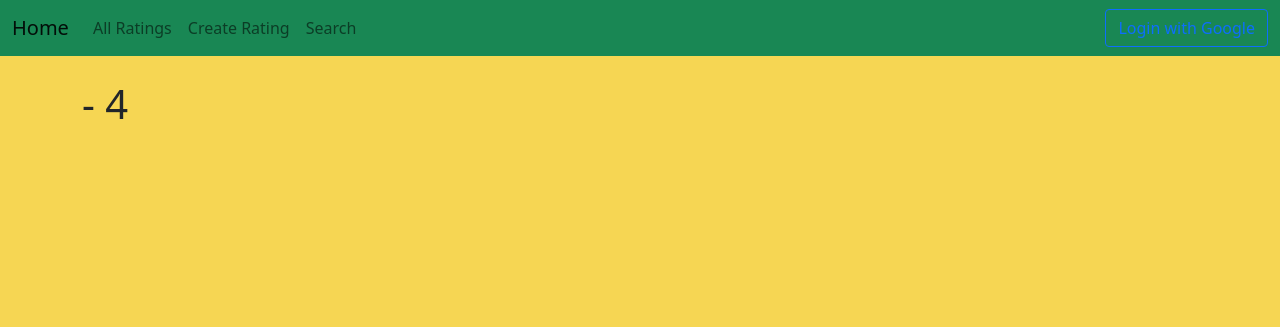
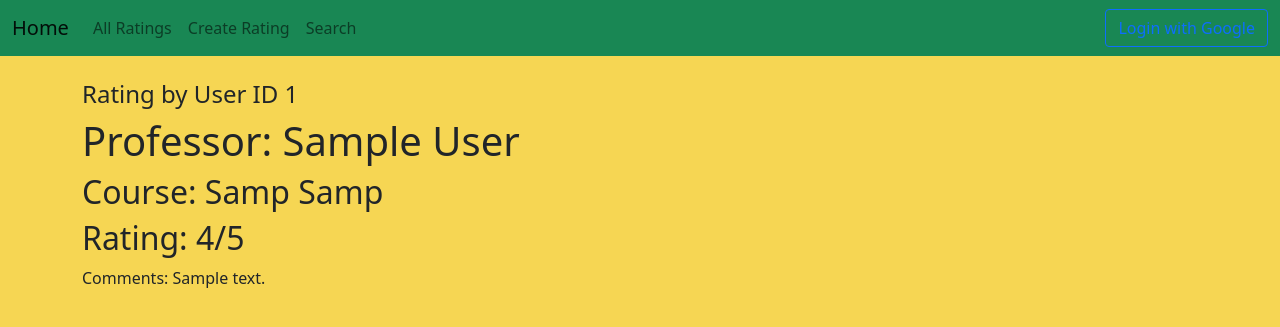
Before and after one commit to Emanrz7613/Flask-Website-with-Google-auth, a Flask app: page /ratings/4 in a window 1280 px wide. Shown: the top 327 px of the page. Run offline with Flask 3, Linux system fonts and the light colour scheme; tables that the repository leaves empty hold one stand-in row (values such as "Sample post"); parts of the project's set-up code (start-up, migrations or seed data) failed here and were passed over.

Commit message:
Joined Professors, Ratings, Courses in  get_rating_by_id method, began displaying single entry information

```diff
--- a/src/repositories/rating_repository.py
+++ b/src/repositories/rating_repository.py
@@ -11,7 +11,11 @@ class RatingRepository:
         return ratings
 
     def get_rating_by_id(self, rating_id):
-        single_rating = Ratings.query.get(rating_id)
+        single_rating = db.session.query(Ratings, Professors.first_name, Professors.last_name, Courses.course_num, Courses.subject, Ratings.rating_id, Ratings.rating, Ratings.user_id, Ratings.comments)\
+                        .join(Professors, Ratings.professor_id == Professors.professor_id)\
+                        .join(Courses, Ratings.course_id == Courses.course_id)\
+                        .filter(Ratings.rating_id == rating_id)\
+                        .first()
         return single_rating
 
     def get_ratings_by_prof_course(self,prof_id, course_id):
@@ -72,5 +76,7 @@ class RatingRepository:
 
 
 
+
+
 # Singleton to be used in other modules
 rating_repository_singleton = RatingRepository()
--- a/templates/get_single_rating.html
+++ b/templates/get_single_rating.html
@@ -3,7 +3,11 @@
 {% block title %}UNCC Professor Ratings | {{ rating.first_name }}{% endblock %}
 
 {% block body %}
-<h1>{{ rating.first_name }} - {{ rating.rating }}</h1>
-<h2>{{ rating.course_num }}</h2>
-
+<h4>Rating by User ID {{ rating.user_id }}</h4>
+<article>
+    <h1>Professor: {{ rating.first_name}} {{ rating.last_name }}</h1>
+    <h2>Course: {{ rating.subject }} {{ rating.course_num }}</h2>
+    <h2>Rating: {{ rating.rating }}/5</h2>
+    <p>Comments: {{ rating.comments }}</p>
+</article>
 {% endblock %}
```
